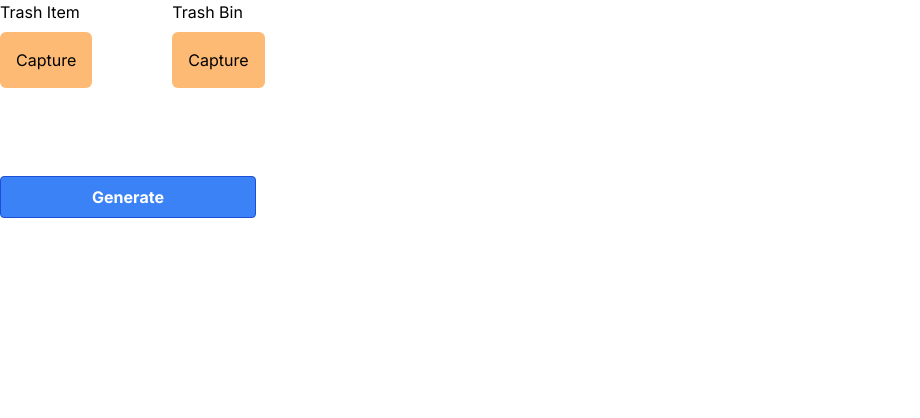
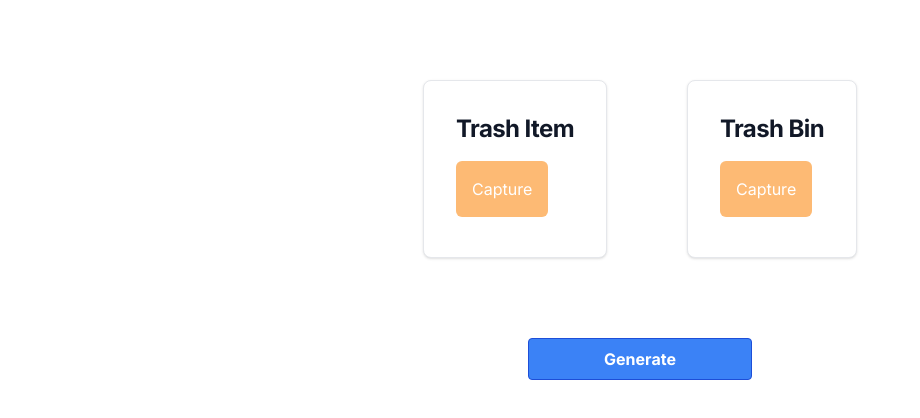
Before and after one commit to fffilps/sustain-better, a Next.js app: page /dashboard/recycle in a window 1280 px wide. Shown: the top 418 px of the page, without its empty margins (0-920 px from the left). Built offline with nearby package versions, Linux system fonts and the light colour scheme.

Commit message:
recycle updated

```diff
--- a/src/app/dashboard/recycle/page.tsx
+++ b/src/app/dashboard/recycle/page.tsx
@@ -3,21 +3,30 @@ import { Button } from "@vechain/dapp-kit-ui";
 
 export default function Page() {
   return (
-    <div className="flex flex-col gap-20">
+    <div className="flex flex-col gap-20 p-20 items-center">
       <div className="flex flex-row gap-20">
-        <div className="flex flex-col">
-        <p>Trash Item</p>
-        <CameraButton/>
+        {/* trash item capturing region */}
+        <div className="max-w-sm bg-white border border-gray-200 rounded-lg shadow dark:bg-gray-800 dark:border-gray-700 text-white p-8">
+          <h5 className="mb-2 text-2xl font-bold tracking-tight text-gray-900 dark:text-white">
+            Trash Item
+          </h5>
+          <CameraButton />
         </div>
 
-        <div className="flex flex-col">
-        <p>Trash Bin</p>
-        <CameraButton/>
+        {/* trash bin capturing region */}
+        <div className="max-w-sm bg-white border border-gray-200 rounded-lg shadow dark:bg-gray-800 dark:border-gray-700 text-white p-8">
+          <h5 className="mb-2 text-2xl font-bold tracking-tight text-gray-900 dark:text-white">
+            Trash Bin
+          </h5>
+          <CameraButton />
         </div>
       </div>
+
+      {/* button for image processing and detection using AI/tensorflow
+      implement onClick() function */}
       <button className="bg-blue-500 hover:bg-blue-700 text-white font-bold py-2 px-4 border border-blue-700 rounded w-1/5">
-      Generate
-    </button>
+        Generate
+      </button>
     </div>
-  )
+  );
 }
```
Also changed, not shown: src/app/dashboard/earn_task/page.tsx (indentation only).
